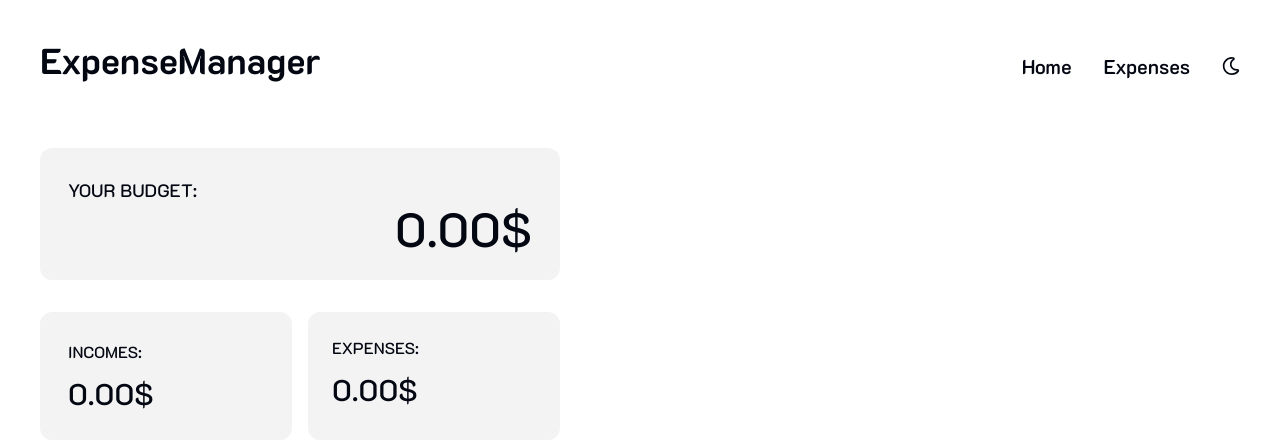
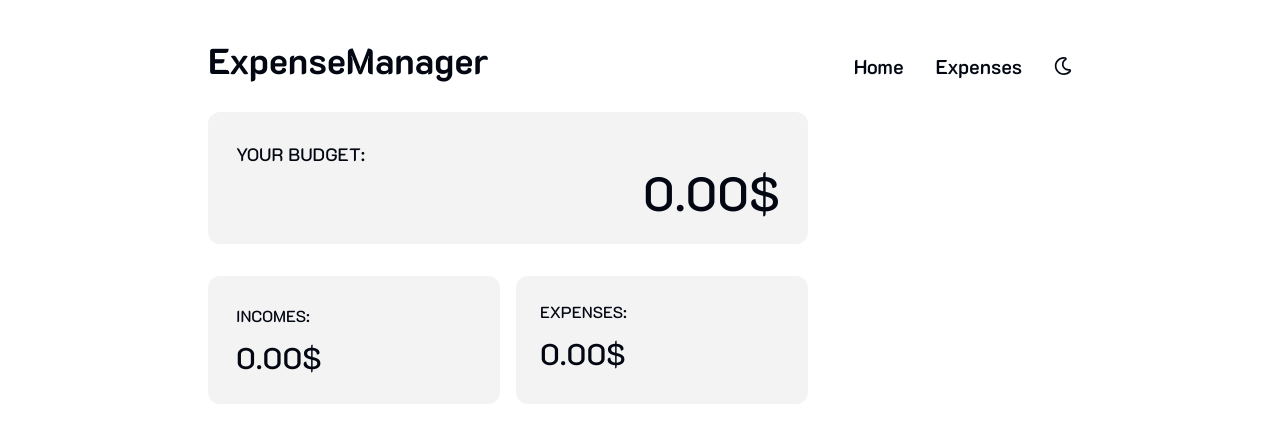
Before and after one commit to zofiaMrugalska/ExpenseManager, a React (Create React App) app: page /expenses in a window 1280 px wide. Shown: the top 448 px of the page. Built offline with nearby package versions, Linux system fonts and the light colour scheme.

Commit message:
adding padding

```diff
--- a/src/pages/Layout.jsx
+++ b/src/pages/Layout.jsx
@@ -9,7 +9,7 @@ const Layout = () => {
   const { mode } = useContext(ModeContext);
   return (
     <div
-      className={`min-h-[1024px] ${
+      className={`min-h-[1024px] p-4 sm:py-6 sm:px-14 md:p-10 md:px-20 lg:px-40 xl:py-10 xl:px-52 ${
         mode === "light" ? "bg-white text-gray-950" : " bg-[#1A1A1A] text-white"
       }`}
     >
--- a/src/pages/Navbar.jsx
+++ b/src/pages/Navbar.jsx
@@ -21,7 +21,7 @@ const Navbar = () => {
 
   return (
     <section>
-      <nav className=" font-K2D p-10 flex items-end justify-between ">
+      <nav className=" font-K2D flex items-end justify-between ">
         <h1 className=" text-2xl sm:text-4xl font-bold">ExpenseManager</h1>
         <ul className=" hidden md:flex items-center gap-8 text-xl">
           <Link to={"/"} className=" font-semibold hover:scale-110 hover:text-green-600">
--- a/src/pages/expenses/Expenses.jsx
+++ b/src/pages/expenses/Expenses.jsx
@@ -1,26 +1,9 @@
-import { useContext } from "react";
-import ModeContext from "../../ModeContext";
+import YourBudget from "./components/YourBudget";
 
 const Expenses = () => {
-  const { mode } = useContext(ModeContext);
-  const changeBackgroundColor = mode === "light" ? "bg-[#F3F3F3]" : "bg-[#272626]";
   return (
-    <div className="font-K2D">
-      <section className=" max-w-[600px]  grid grid-cols-2 gap-4 px-10 py-7 ">
-        <div className={`col-span-2 p-7 rounded-xl ${changeBackgroundColor} `}>
-          <h1 className=" text-base sm:text-lg font-medium">YOUR BUDGET:</h1>
-          <h2 className=" text-3xl sm:text-5xl text-right font-medium">0.00$</h2>
-        </div>
-
-        <div className={` mt-4 p-7 rounded-xl ${changeBackgroundColor}`}>
-          <h1 className=" text-sm sm:text-base font-medium">INCOMES:</h1>
-          <h2 className="mt-3 text-xl sm:text-3xl font-medium">0.00$</h2>
-        </div>
-        <div className={` mt-4 p-6 rounded-xl ${changeBackgroundColor}`}>
-          <h1 className=" text-sm sm:text-base font-medium">EXPENSES:</h1>
-          <h2 className="mt-3 text-xl sm:text-3xl font-medium">0.00$</h2>
-        </div>
-      </section>
+    <div>
+      <YourBudget />
     </div>
   );
 };
--- /dev/null
+++ b/src/pages/expenses/components/YourBudget.jsx
@@ -0,0 +1,27 @@
+import { useContext } from "react";
+import ModeContext from "../../../ModeContext";
+
+const YourBudget = () => {
+  const { mode } = useContext(ModeContext);
+  const changeBackgroundColor = mode === "light" ? "bg-[#F3F3F3]" : "bg-[#272626]";
+  return (
+    <div className="font-K2D">
+      <section className=" max-w-[600px]  grid grid-cols-2 gap-4 py-8 ">
+        <div className={`col-span-2 p-7 rounded-xl ${changeBackgroundColor} `}>
+          <h1 className=" text-base sm:text-lg font-medium">YOUR BUDGET:</h1>
+          <h2 className=" text-3xl sm:text-5xl text-right font-medium">0.00$</h2>
+        </div>
+
+        <div className={` mt-4 p-7 rounded-xl ${changeBackgroundColor}`}>
+          <h1 className=" text-sm sm:text-base font-medium">INCOMES:</h1>
+          <h2 className="mt-3 text-xl sm:text-3xl font-medium">0.00$</h2>
+        </div>
+        <div className={` mt-4 p-6 rounded-xl ${changeBackgroundColor}`}>
+          <h1 className=" text-sm sm:text-base font-medium">EXPENSES:</h1>
+          <h2 className="mt-3 text-xl sm:text-3xl font-medium">0.00$</h2>
+        </div>
+      </section>
+    </div>
+  );
+};
+export default YourBudget;
```
